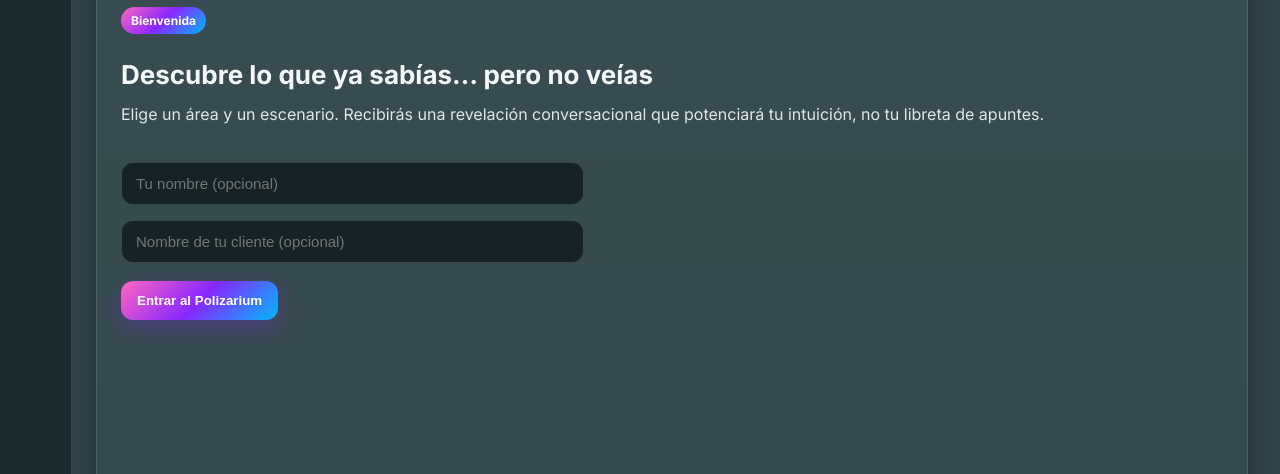
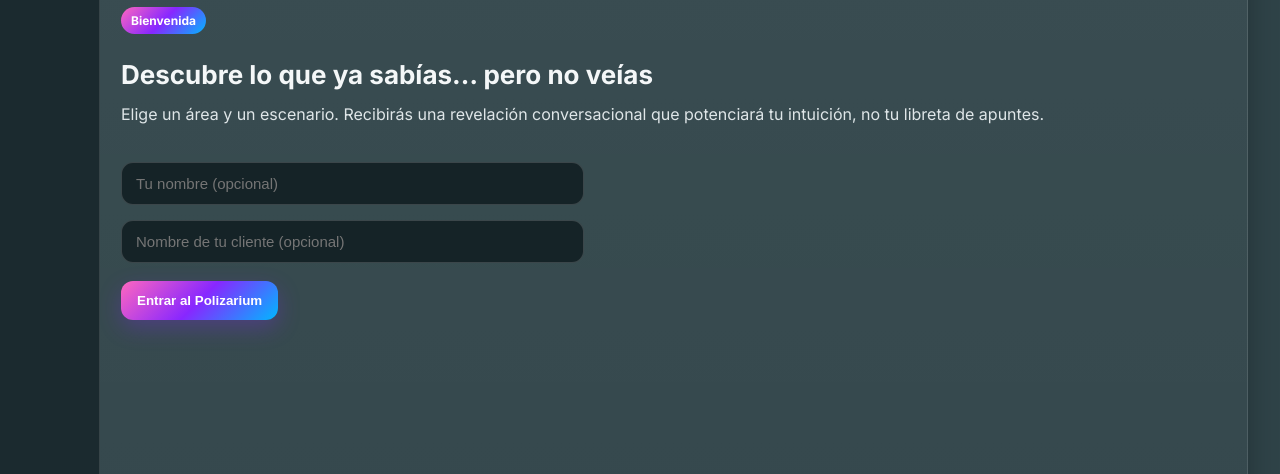
Before and after one commit to rigarpli/dojo-pages, a plain HTML site: page index.html in a window 1280 px wide. Shown: the part 270-744 px from the top of the page. Drawn offline with Linux system fonts and the light colour scheme; no server answers.

Commit message:
Update styles.css

```diff
--- a/styles.css
+++ b/styles.css
@@ -833,8 +833,8 @@ p {
 }
 /* Estado colapsado */
 .pz-sidebar.collapsed {
-  width: 72px;     /* antes 56px, un poco más ancho para transiciones más suaves */
-  min-width: 72px;
+  width: 100px;     /* antes 56px, un poco más ancho para transiciones más suaves */
+  min-width: 100px;
   padding: 16px 4px;
 }
 
@@ -964,6 +964,7 @@ p {
 #dojoApp {
   flex: 1 1 auto;
    margin-left: 260px;
+   transition: margin-left 0.25s ease;
 }
 
 /* Modo móvil: sidebar como overlay */
```
